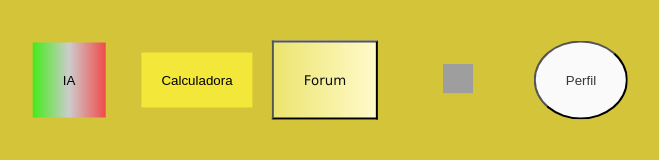
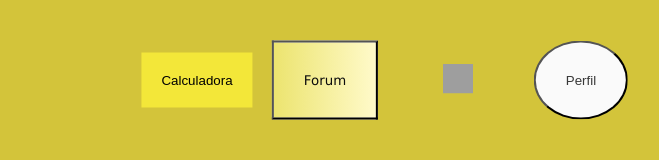
Before and after one commit to NicolasB404/trabalhosite, a plain HTML site: page index3.html in a window 1280 px wide. Shown: the whole page, without its empty margins (507-1166 px from the left). Drawn offline with Linux system fonts and the light colour scheme; grey boxes are pictures that could not be loaded.

Commit message:
Update index3.html

```diff
--- a/index3.html
+++ b/index3.html
@@ -12,8 +12,7 @@
 </div>
      <p id="resultado"></p>
     <button onclick="AbrCalq()"class="Calq">Calculadora</button>
-    <button class="Prf">Perfil</button>
-    <button class="gtp">IA</button>
+    <button onclick="window.location.href='index4.html';" class="Prf">Perfil</button>
     <div class="calculadora" id="Calqid">
         <button class="Fechar" onclick="fechrCalq()">X</button>
         <input type="text" id="visor" readonly>
@@ -115,17 +114,6 @@
         box-shadow: 0 0 10px rgba(0,0,0,0.2);
         z-index: 1000;
         }
-    .gtp{
-        padding:30px 30px;
-        background: linear-gradient(to right,rgb(68, 235, 26),rgb(204, 204, 204),rgb(241, 74, 74));
-        border: none;
-        color:rgb(0, 0, 0);
-        position: absolute;
-        top: 10%;
-        left: 45%;
-        transform: translate(-50%, -50%);
-        cursor:pointer;
-    }
     .PQ {
     background-color: transparent;
     border: none;
```
